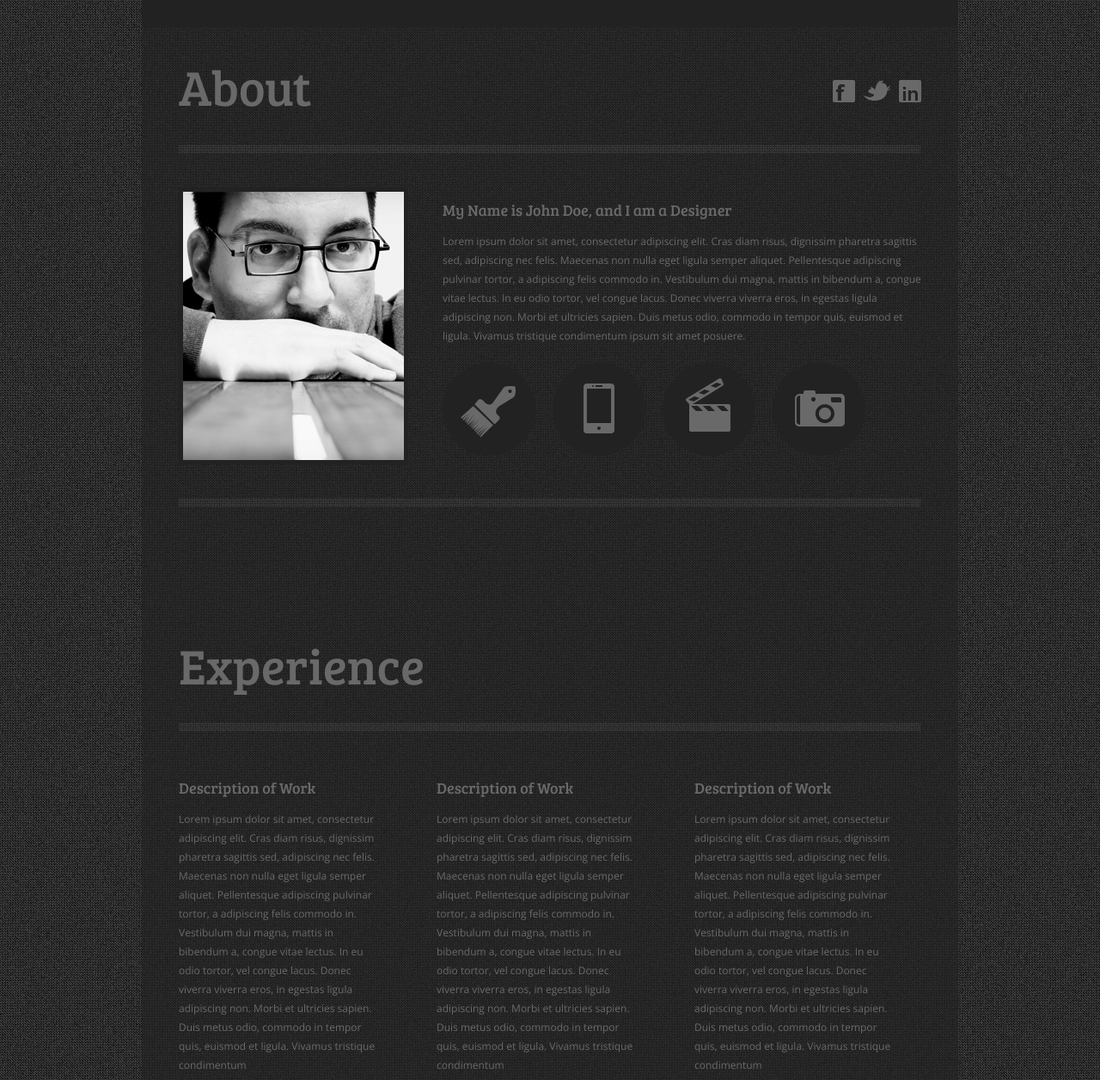
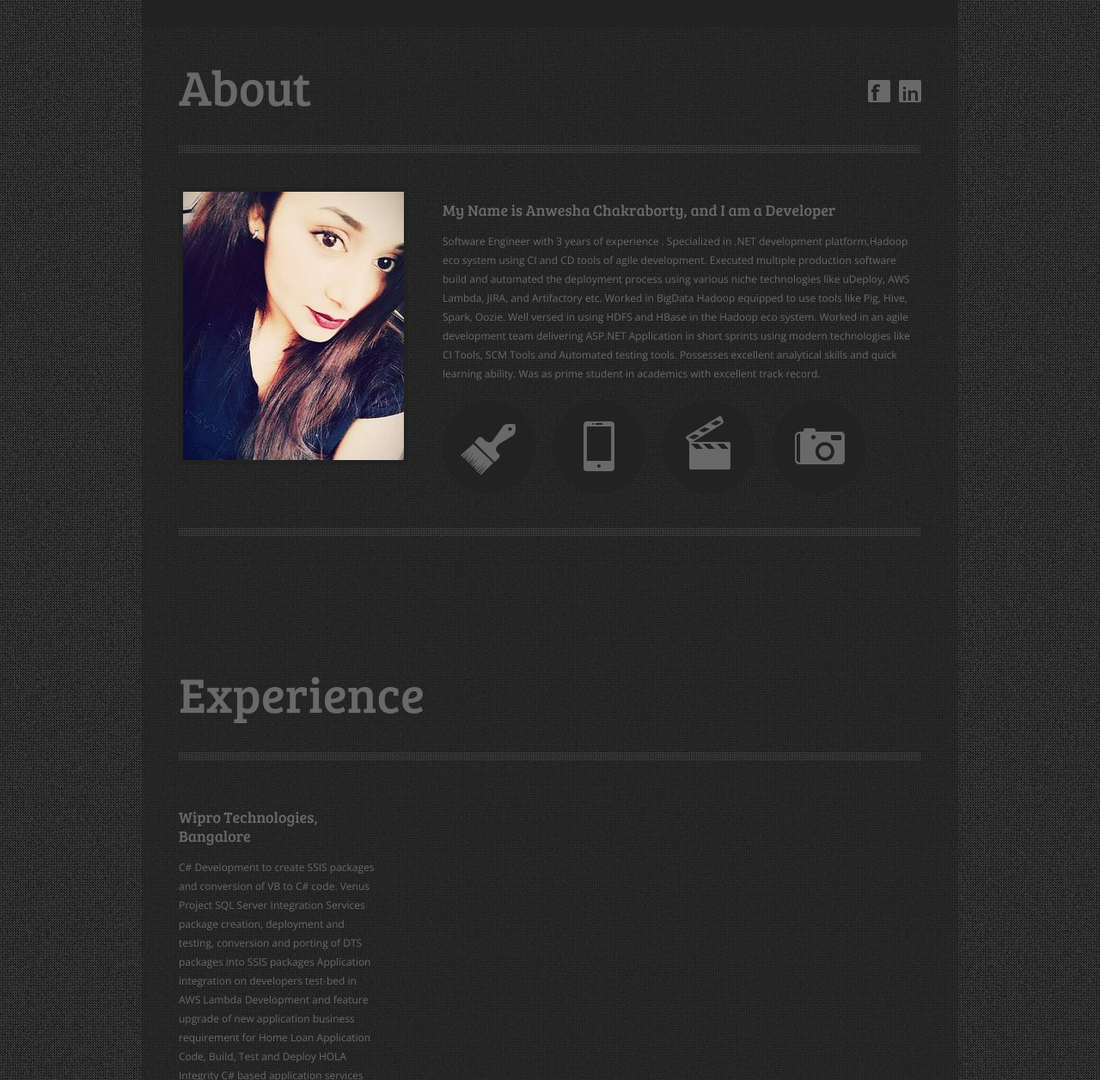
Before and after one commit to ac6596/Anwesha.Me, a plain HTML site: page app/index.htm in a window 1280 px wide. Shown: the part 84-1340 px from the top of the page at 86% size. Drawn offline with nearby package versions, Linux system fonts and the light colour scheme.

Commit message:
changed index.htm and anwesha image.jpeg

```diff
--- a/app/index.htm
+++ b/app/index.htm
@@ -31,15 +31,14 @@
     <div id="about">
     	<h1>About</h1>
         <ul id="top-social">
-        	<li><a href="#" class="facebook">Facebook</a></li>
-            <li><a href="#" class="twitter">Twitter</a></li>
-            <li><a href="#" class="linkedin">LinkedIn</a></li>
+        	<li><a href="https://www.facebook.com/anwesha.chakraborty.180" class="facebook">Facebook</a></li>
+            <li><a href="https://www.linkedin.com/in/anwesha6596" class="linkedin">LinkedIn</a></li>
         </ul>
         <div class="top-divider"></div>
         <div class="content">
-        	<img src="images/designer-photo.jpg" />
-            <h2>My Name is John Doe, and I am a Designer</h2>
-            <p>Lorem ipsum dolor sit amet, consectetur adipiscing elit. Cras diam risus, dignissim pharetra sagittis sed, adipiscing nec felis. Maecenas non nulla eget ligula semper aliquet. Pellentesque adipiscing pulvinar tortor, a adipiscing felis commodo in. Vestibulum dui magna, mattis in bibendum a, congue vitae lectus. In eu odio tortor, vel congue lacus. Donec viverra viverra eros, in egestas ligula adipiscing non. Morbi et ultricies sapien. Duis metus odio, commodo in tempor quis, euismod et ligula. Vivamus tristique condimentum ipsum sit amet posuere.</p>
+        	<img src="images/anwesha.jpeg" />
+            <h2>My Name is Anwesha Chakraborty, and I am a Developer</h2>
+            <p>Software Engineer with 3 years of experience . Specialized in .NET development platform,Hadoop eco system using CI and CD tools of agile development. Executed multiple production software build and automated the deployment process using various niche technologies like uDeploy, AWS Lambda, JIRA, and Artifactory etc. Worked in BigData Hadoop equipped to use tools like Pig, Hive, Spark, Oozie. Well versed in using HDFS and HBase in the Hadoop eco system. Worked in an agile development team delivering ASP.NET Application in short sprints using modern technologies like CI Tools, SCM Tools and Automated testing tools. Possesses excellent analytical skills and quick learning ability. Was as prime student in academics with excellent track record.</p>
             <ul id="service-icons">
             	<li class="services-design">Design</li>
                 <li class="services-mobile">Mobile</li>
@@ -57,11 +56,16 @@
         <div class="top-divider"></div>
         <div class="content">
             <div class="col">
-            <h2>Description of Work</h2>
-            <p>Lorem ipsum dolor sit amet, consectetur adipiscing elit. Cras diam risus, dignissim pharetra sagittis sed, adipiscing nec felis. Maecenas non nulla eget ligula semper aliquet. Pellentesque adipiscing pulvinar tortor, a adipiscing felis commodo in. Vestibulum dui magna, mattis in bibendum a, congue vitae lectus. In eu odio tortor, vel congue lacus. Donec viverra viverra eros, in egestas ligula adipiscing non. Morbi et ultricies sapien. Duis metus odio, commodo in tempor quis, euismod et ligula. Vivamus tristique condimentum </p>
+            <h2>Wipro Technologies, Bangalore</h2>
+            <p>C# Development to create SSIS packages and conversion of VB to C# code.
+                Venus Project SQL Server Integration Services package creation, deployment and testing, conversion and porting of DTS packages into SSIS packages
+                Application integration on developers test-bed in AWS Lambda
+                Development and feature upgrade of new application business requirement for Home Loan Application
+                Code, Build, Test and Deploy HOLA Integrity C# based application services and modules
+            </p>
             </div>
 
-            <div class="col col-mid">
+         <!--   <div class="col col-mid">
             <h2>Description of Work</h2>
             <p>Lorem ipsum dolor sit amet, consectetur adipiscing elit. Cras diam risus, dignissim pharetra sagittis sed, adipiscing nec felis. Maecenas non nulla eget ligula semper aliquet. Pellentesque adipiscing pulvinar tortor, a adipiscing felis commodo in. Vestibulum dui magna, mattis in bibendum a, congue vitae lectus. In eu odio tortor, vel congue lacus. Donec viverra viverra eros, in egestas ligula adipiscing non. Morbi et ultricies sapien. Duis metus odio, commodo in tempor quis, euismod et ligula. Vivamus tristique condimentum </p>
             </div>
@@ -69,7 +73,7 @@
             <div class="col">
             <h2>Description of Work</h2>
             <p>Lorem ipsum dolor sit amet, consectetur adipiscing elit. Cras diam risus, dignissim pharetra sagittis sed, adipiscing nec felis. Maecenas non nulla eget ligula semper aliquet. Pellentesque adipiscing pulvinar tortor, a adipiscing felis commodo in. Vestibulum dui magna, mattis in bibendum a, congue vitae lectus. In eu odio tortor, vel congue lacus. Donec viverra viverra eros, in egestas ligula adipiscing non. Morbi et ultricies sapien. Duis metus odio, commodo in tempor quis, euismod et ligula. Vivamus tristique condimentum </p>
-            </div>
+            </div> -->
         </div>
         <div class="bottom-divider"></div>
     </div>
@@ -119,12 +123,9 @@
                 	<h2>Follow Me:</h2>
                     <p>Lorem ipsum dolor sit amet, consectetur adipiscing elit. Cras diam risus, dignissim pharetra sagittis sed, adipiscing nec felis. Maecenas non nulla eget ligula semper </p>
                     <ul id="sm-links">
-                    	<li><a href="#" class="facebook">Facebook</a></li>
-           				<li><a href="#" class="twitter">Twitter</a></li>
-            			<li><a href="#" class="dribble">Dribble</a></li>
-                        <li><a href="#" class="vimeo">Vimeo</a></li>
+                    	<li><a href="https://www.facebook.com/anwesha.chakraborty.180" class="facebook">Facebook</a></li>
                         <li><a href="#" class="youtube">YouTube</a></li>
-                        <li><a href="#" class="linkedin">LinkedIn</a></li>
+                        <li><a href="https://www.linkedin.com/in/anwesha6596" class="linkedin">LinkedIn</a></li>
                     </ul>
                 </div>
             </div>
```
Also changed, not shown: app/images/anwesha.jpeg (added).
